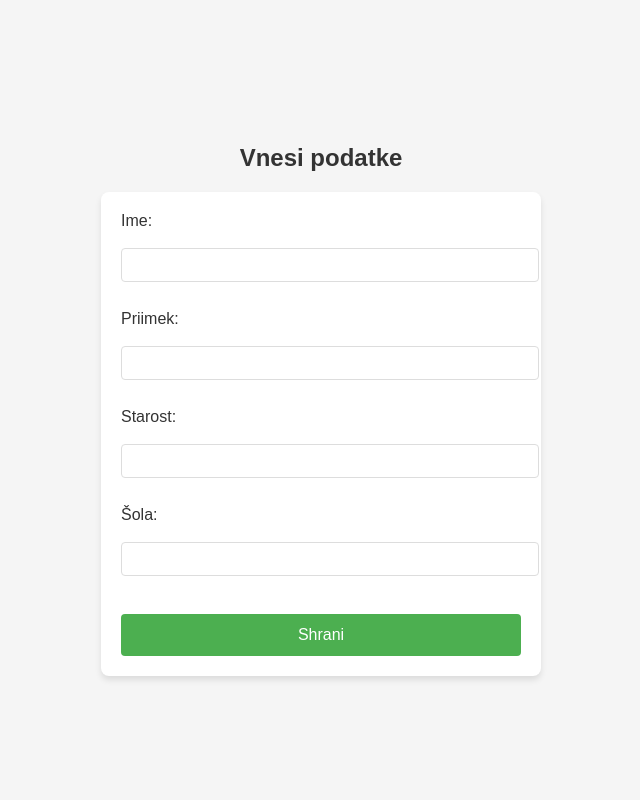
After one commit to ZakPrimozic/projektUPN, a Flask app: page /prijava in a window 1280 px wide. The commit adds this page. Shown: the whole page, without its empty margins (319-959 px from the left). Run offline with Flask 3, Linux system fonts and the light colour scheme.

Commit message:
oddano vse datum 4.04 ( dodana baza za uporabnike, prijava)

```diff
--- a/main.py
+++ b/main.py
@@ -1,7 +1,10 @@
-
-from flask import Flask, render_template
+from flask import Flask, render_template, request, jsonify
+from tinydb import TinyDB, Query
 
 app = Flask(__name__)
+
+db = TinyDB("uporabni.json")
+User = Query()
 
 @app.route('/')
 def glavna_stran():
@@ -10,5 +13,26 @@ def glavna_stran():
 @app.route('/1letnik')
 def letnik1():
     return render_template("1letnik.html")
+
+
+@app.route("/prijava")
+def prijava():
+    return render_template("prijava.html")
+
+
+@app.route("/shrani", methods=["POST"])
+def shrani_uporabnika():
+    nova_vnos = request.get_json()
+
+    if not nova_vnos:
+        return jsonify({"error": "Manjkajo podatki!"}), 400
+
+    db.insert(nova_vnos)
+    return jsonify({"message": "Podatki shranjeni!"}), 201
+
+@app.route("/uporabniki", methods=["GET"])
+def pridobi_uporabnike():
+    return jsonify(db.all())
+
 if __name__ == '__main__':
     app.run(debug=True, port=8080)
--- /dev/null
+++ b/templates/prijava.html
@@ -0,0 +1,115 @@
+<!DOCTYPE html>
+<html lang="sl">
+<head>
+    <meta charset="UTF-8">
+    <meta name="viewport" content="width=device-width, initial-scale=1.0">
+    <script src="https://code.jquery.com/jquery-3.6.0.min.js"></script>
+    <title>Vnos uporabnika</title>
+    <style>
+        body {
+            font-family: Arial, sans-serif;
+            background-color: #f5f5f5;
+            color: #333;
+            margin: 0;
+            padding: 0;
+            display: flex;
+            justify-content: center;
+            align-items: center;
+            height: 100vh;
+            flex-direction: column;
+        }
+
+        h2 {
+            font-size: 24px;
+            color: #333;
+        }
+
+        #userForm {
+            background-color: #fff;
+            padding: 20px;
+            border-radius: 8px;
+            box-shadow: 0 4px 6px rgba(0, 0, 0, 0.1);
+            width: 100%;
+            max-width: 400px;
+        }
+
+        label {
+            font-size: 16px;
+            margin-bottom: 8px;
+            display: inline-block;
+        }
+
+        input[type="text"],
+        input[type="number"] {
+            width: 100%;
+            padding: 8px;
+            margin: 10px 0;
+            border: 1px solid #ddd;
+            border-radius: 4px;
+            font-size: 14px;
+        }
+
+        button[type="submit"] {
+            background-color: #4CAF50;
+            color: white;
+            border: none;
+            padding: 12px 20px;
+            border-radius: 4px;
+            cursor: pointer;
+            font-size: 16px;
+            width: 100%;
+            margin-top: 10px;
+            transition: background-color 0.3s;
+        }
+
+        button[type="submit"]:hover {
+            background-color: #45a049;
+        }
+
+        button[type="submit"]:focus {
+            outline: none;
+        }
+    </style>
+</head>
+<body>
+    <h2>Vnesi podatke</h2>
+    <form id="userForm">
+        <label for="ime">Ime:</label>
+        <input type="text" id="ime" name="ime" required><br><br>
+
+        <label for="priimek">Priimek:</label>
+        <input type="text" id="priimek" name="priimek" required><br><br>
+
+        <label for="starost">Starost:</label>
+        <input type="number" id="starost" name="starost" required><br><br>
+
+        <label for="sola">Šola:</label>
+        <input type="text" id="sola" name="sola" required><br><br>
+
+        <button type="submit">Shrani</button>
+    </form>
+    <script>
+        $(document).ready(function() {
+            $("#userForm").submit(function(event) {
+                event.preventDefault();
+                var userData = {
+                    ime: $("#ime").val(),
+                    priimek: $("#priimek").val(),
+                    starost: parseInt($("#starost").val()),
+                    sola: $("#sola").val()
+                };
+                $.ajax({
+                    url: "/shrani",
+                    type: "POST",
+                    contentType: "application/json",
+                    data: JSON.stringify(userData),
+                    success: function(response) {
+                        $("#userForm")[0].reset();
+                        window.location.href = "/";
+                    },
+                });
+            });
+        });
+    </script>
+</body>
+</html>
--- /dev/null
+++ b/uporabni.json
@@ -0,0 +1 @@
+{"_default": {"1": {"ime": "maks", "priimek": "2", "starost": 3, "sola": "4"}}}
```
Also changed, not shown: templates/1letnik.html (+1 -7 lines), templates/glavna.html (+14 -1 lines).
